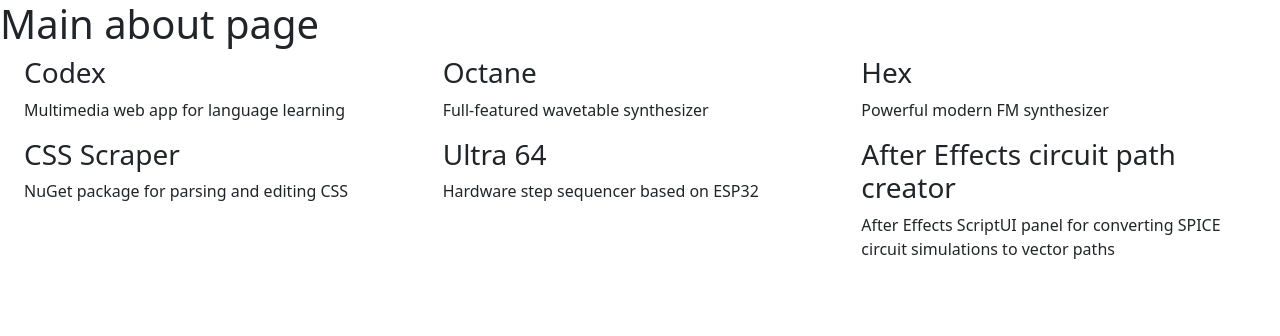
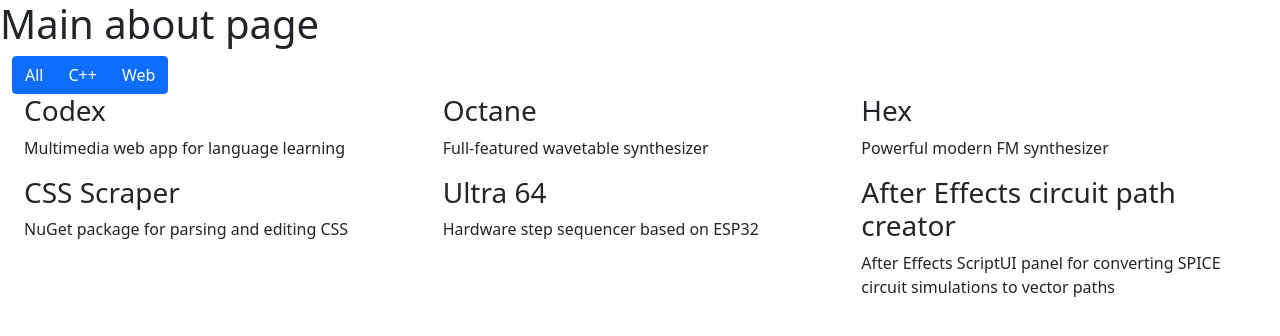
Before and after one commit to hsetlik/portfolio, a React (Create React App) app: page / in a window 1280 px wide. Shown: the top 336 px of the page. Built offline with nearby package versions, Linux system fonts and the light colour scheme.

Commit message:
setting view mode works

```diff
--- /dev/null
+++ b/src/components/common/GridModeSelect.tsx
@@ -0,0 +1,20 @@
+import { observer } from "mobx-react-lite";
+import React from "react";
+import { GridViewMode } from "../../app/projectInfo";
+import { useStore } from "../../app/store";
+
+export default observer(function GridModeSelect(){
+
+    const {projectGridStore} = useStore();
+    const setViewMode = (mode: GridViewMode) => {
+        projectGridStore.viewMode = mode;
+    }
+
+    return (
+        <div className="btn-group">
+            <button className="btn btn-primary" onClick={() => setViewMode(GridViewMode.All)}>All</button>
+            <button className="btn btn-primary"onClick={() => setViewMode(GridViewMode.CPP)}>C++</button>
+            <button className="btn btn-primary"onClick={() => setViewMode(GridViewMode.Web)} >Web</button>
+        </div>
+    )
+})
--- a/src/components/projects/ProjectsRoute.tsx
+++ b/src/components/projects/ProjectsRoute.tsx
@@ -1,4 +1,5 @@
 import React from "react";
+import GridModeSelect from "../common/GridModeSelect";
 import ProjectGrid from "./ProjectGrid";
 
 export default function ProjectsRoute()
@@ -6,6 +7,7 @@
 
     return (
         <div className="container-fluid">
+            <GridModeSelect />
             <ProjectGrid />
         </div>
     )
```
